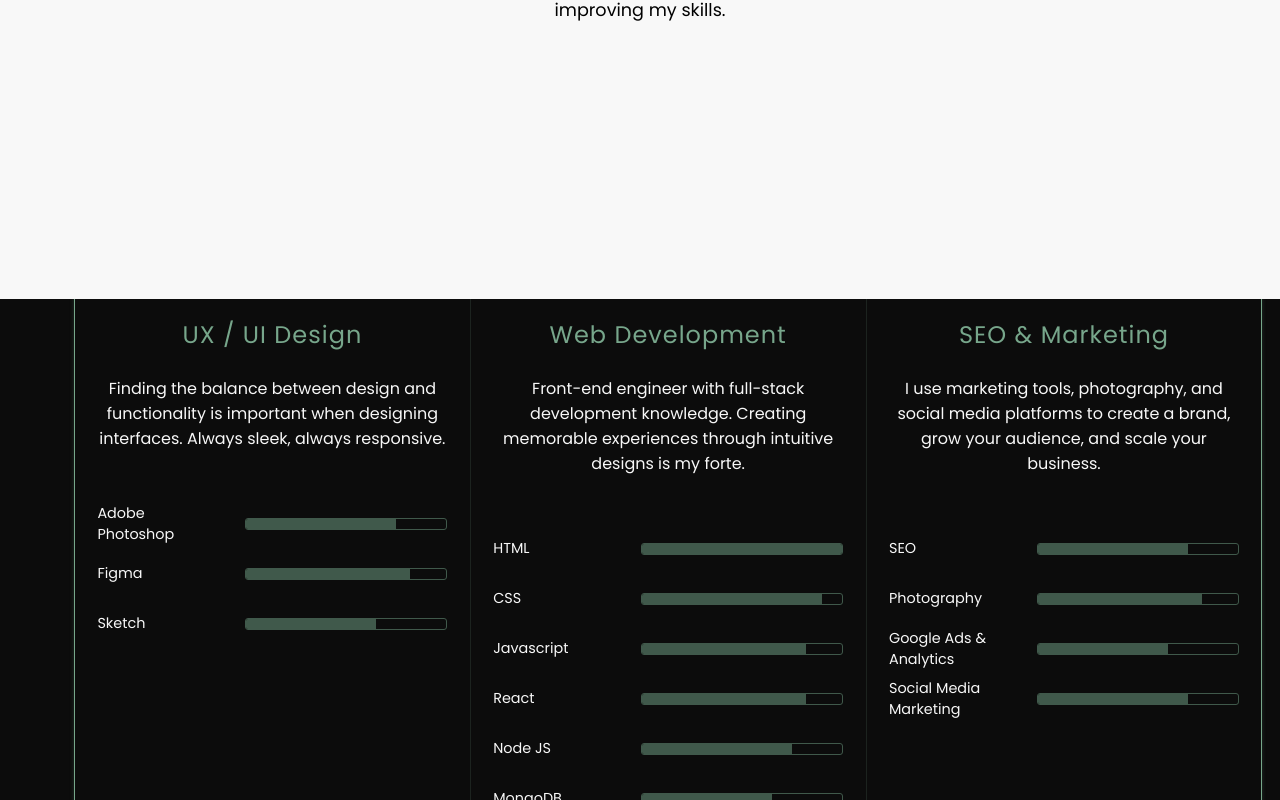
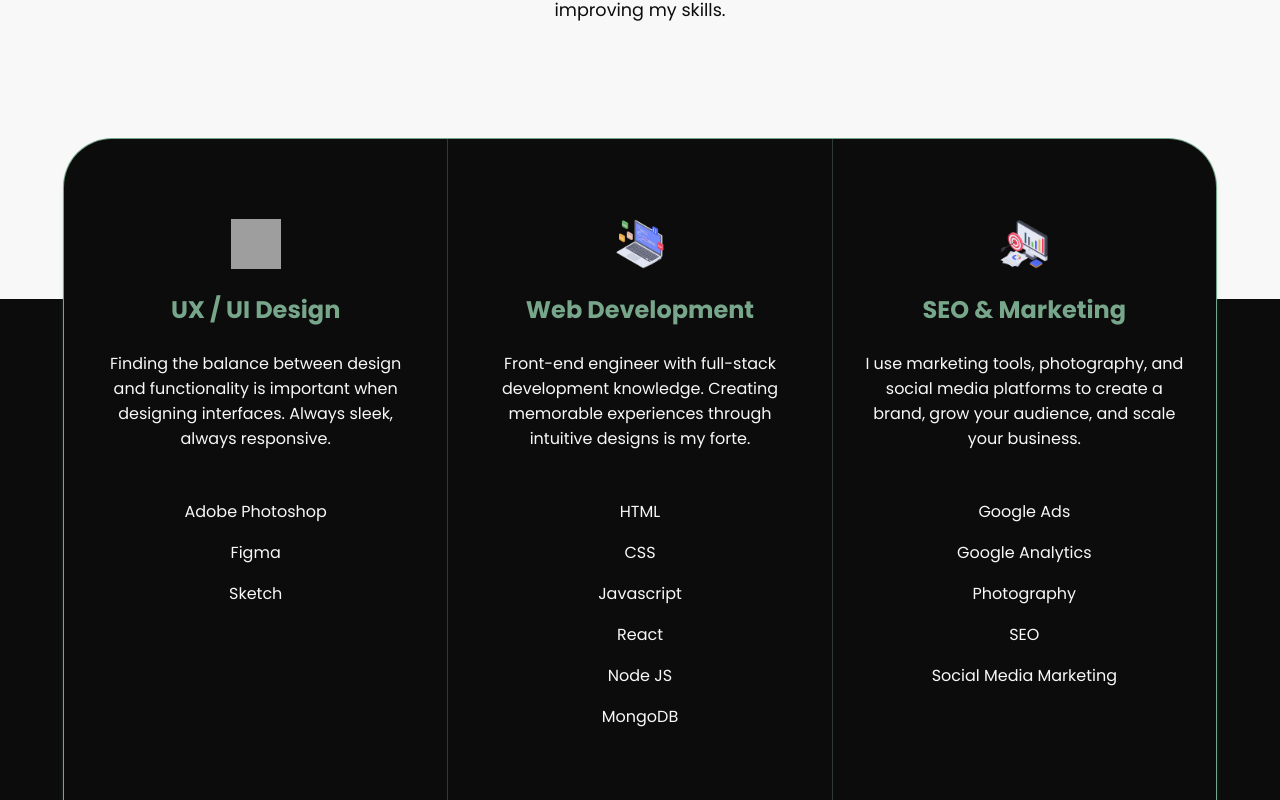
Before and after one commit to Duquea95/NextJS_Portfolio, a Next.js app: page / in a window 1280 px wide. Shown: the part 1160-1960 px from the top of the page. Built offline with nearby package versions, Linux system fonts and the light colour scheme; grey boxes are pictures that could not be loaded.

Commit message:
component css updates

```diff
--- /dev/null
+++ b/components/Carousel/data.js
@@ -0,0 +1,29 @@
+import devIcon from '../../public/images/web-development.png'
+import ux from '../../public/images/ux-design.png'
+import marketing from '../../public/images/strategy-development.png'
+
+const tabData = [
+  {
+    set: 'UX / UI Design',
+    name: 'UX / UI Design',
+    image: ux,
+    description: 'Finding the balance between design and functionality is important when designing interfaces. Always sleek, always responsive.', skills: [ 'Adobe Photoshop','Figma', 'Sketch'],
+  },
+  {
+    set: 'Front-End Experience',
+    name: 'Web Development',
+    image: devIcon,
+    description: 'Front-end engineer with full-stack development knowledge. Creating memorable experiences through intuitive designs is my forte.',
+    skills: [ 'HTML', 'CSS', 'Javascript', 'React','Node JS', 'MongoDB'],
+    icons: ['https://www.flaticon.com/free-icons/html-5',]
+  },
+  {
+    set: 'SEO & Marketing',
+    name: 'SEO & Marketing',
+    image: marketing,
+    description: 'I use marketing tools, photography, and social media platforms to create a brand, grow your audience, and scale your business.',
+    skills: [ 'Google Ads', 'Google Analytics', 'Photography', 'SEO', 'Social Media Marketing'],
+  }
+]
+
+export default tabData
--- /dev/null
+++ b/components/Carousel/index.js
@@ -0,0 +1,104 @@
+import React, {useState, useEffect} from 'react'
+import Image from 'next/image';
+import tabData from './data';
+
+const Carousel = () => {
+  const [currentIndex, setCurrentIndex] = useState(0);
+  const data = ['Web Development', 'Ux & UI Design', 'SEO & Marketing'];
+
+  const carouselInfiniteScroll = () => {
+    if(currentIndex === data.length-1){
+      return setCurrentIndex(0)
+    }
+
+    return setCurrentIndex(currentIndex+1)
+  }
+
+  useEffect(() =>{
+    const interval = setInterval(() => {carouselInfiniteScroll()}, 3000)
+    return () => clearInterval(interval)
+  })
+
+  const scrollLeft = () => {
+    const slideWidth = slide.clientWidth;
+    slidesContainer.scrollLeft += slideWidth;
+  };
+
+  const scrollRight = () => {
+    const slideWidth = slide.clientWidth;
+    slidesContainer.scrollLeft -= slideWidth;
+  };
+
+  const getPillClasses = (skill) => {
+    switch(skill){
+      case 'HTML':
+      case 'Shopify':
+        return 'pillFull';
+
+      case 'CSS':
+        return 'pill90';
+
+      case 'Javascript':
+      case 'React':
+      case 'Photography':
+      case 'Figma':
+        return 'pill82';
+
+      case 'Adobe Photoshop':
+      case 'SEO':
+      case 'Node JS':
+      case 'Social Media Marketing':
+        return 'pill75';
+
+      case 'Google Ads & Analytics':
+      case 'MongoDB':
+      case 'Sketch':
+        return 'pill65';
+
+      case 'Ruby on Rails':
+      case 'PHP':
+        return 'pillHalf';
+    }
+  }
+
+  return(
+    <>
+      <section className="slider-wrapper">
+        {/* <button className="slide-arrow slide-arrow-back" onClick={scrollLeft}>
+          &#8249;
+        </button>
+
+        <button className="slide-arrow slide-arrow-next" onClick={scrollRight}>
+          &#8250;
+        </button> */}
+
+        <div className="slides-container">
+          {tabData.map((tab, index) => {
+            return(
+              <div className="slide">
+                <div className='slide-head'>
+                    <Image src={tab.image} width={50} height={50} alt={tab.name} />
+                    <h2 className="">{tab.name}</h2>
+                </div>
+                <div className='slide-copy'>
+                  <p>{tab.description}</p>
+                </div>
+                <div className='slide-list'>
+                  { tab.skills.map((skill, index) => {
+                    return(
+                      <div key={index} className='slide-list-item'>
+                        <p>{skill}</p>
+                        {/* <div className='pill'><div className={`pill-fill` + (pillCSS ? (' ' + pillCSS) : '')}></div></div> */}
+                      </div>
+                  )})}
+                </div>
+              </div>
+            )
+          })}
+        </div>
+      </section>
+    </>
+  )
+}
+
+export default Carousel
--- a/components/Navbar/index.js
+++ b/components/Navbar/index.js
@@ -13,11 +13,16 @@ const Navbar = () => {
           </Link>
         </div>
         <nav>
-          <ul className="flex">
-            <li><Link href='/Work'>Work</Link></li>
-            <li><Link href='/About'>About</Link></li>
-            <li className="nav-cta"><Link href='/Contact'>Say Hello</Link></li>
-          </ul>
+          <div className="menu_cta">
+            <div>X</div>
+          </div>
+          <div className="menu">
+            <ul className="flex">
+              <li><Link href='/Work'>Work</Link></li>
+              <li><Link href='/About'>About</Link></li>
+              <li className="nav-cta"><Link href='/Contact'>Say Hello</Link></li>
+            </ul>
+          </div>
         </nav>
       </div>
     </header>
--- a/global.css
+++ b/global.css
@@ -100,6 +100,7 @@ html, body{
   width: 100%;
   margin: 0;
   padding: 0;
+  background: #0c0c0c;
 }
 
 h1{
@@ -119,10 +120,6 @@ ul{
 .section.cards, .section.tabs{
   height: auto;
   overflow: hidden;
-}
-
-.section, main{
-  background-color: #f8f8f8;
 }
 .flex{
   display: flex;
@@ -172,6 +169,12 @@ header > div.flex{
   align-items: center;
 }
 
+header .menu{
+  display: none;
+}
+header .menu_cta{
+  color: white;
+}
 header ul{
   align-items: center;
 }
@@ -226,7 +229,7 @@ Component Styling - Banner
   width: 100%;
   max-height: 5em;
 } */
-.banner,.badges, footer .section, .cards, .tabs, .tabs .container, .mailer, header, .card .overlay, .error-page, .text-with-image{background: #0c0c0c;}
+.banner,.badges, footer .section, .cards, .tabs, .tabs .container, .mailer, header, .card .overlay, .error-page, .text-with-image, .slider-wrapper {background: #0c0c0c;}
 .banner .padding.content {
   padding: 3rem 2rem;
 }
@@ -303,6 +306,7 @@ Component Styling - CopyBlock
 *********************************/
 
 .CopyBlock{
+  background: #f8f8f8;
   text-align: center;
 }
 .CopyBlock > div{
@@ -336,7 +340,7 @@ Component Styling - Cards
   margin-bottom: 1.5rem;
 }
 .cards .content-copy{
-  margin-bottom: 6rem;
+  margin-bottom: 3rem;
   letter-spacing: 1px;
 }
 .card-grid{
@@ -346,8 +350,10 @@ Component Styling - Cards
 .card{
   position: relative;
   min-height: 275px;
+  min-width: 250px;
+  margin: 0 auto 3rem;
 }
-.cards h2{
+.cards h2, .CopyBlock .content p{
   color: #0c0c0c;
 }
 .card img{
@@ -416,7 +422,8 @@ Component Styling - Cards
   margin: 0 auto 3rem;
 }
 .cards h2{color: #77A68B;}
-.card p,.card-link, .cards p, header a, .banner h2,.banner p, .mailer p, button a, form input::placeholder, textarea::placeholder, textarea, .text-with-image p{
+
+p,.card-link, header a, .banner h2, button a, form input::placeholder, textarea::placeholder, textarea{
   color: #f8f8f8;
 }
 
@@ -506,7 +513,7 @@ textarea{
 /*********************************
 Component Styling - Button
 *********************************/
-button{
+.mailer button{
   position:relative;
   letter-spacing: 0.15em;
   font-size: 0.7em;
@@ -527,21 +534,114 @@ button{
   cursor: pointer;
 }
 
-button a{
+.mailer button a{
   text-align: center;
   margin: 0 auto;
 }
 
-button:hover,
-button:focus {
+.mailer button:hover,
+.mailer button:focus {
   background-color: #77A68B;
+}
+
+/*********************************
+Component Styling - Carousel
+*********************************/
+.slider-wrapper {
+  /* margin: 1rem 0; */
+  position: relative;
+  overflow: hidden;
+}
+.slides-container {
+  /* height: calc(100vh - 2rem); */
+  /* width: 100%; */
+  height: 100%;
+  width: calc(100vw - 8rem);
+  display: flex;
+  /* justify-content: center; */
+  align-items: center;
+  list-style: none;
+  margin: 2rem auto;
+  padding: 2rem;
+  overflow: scroll;
+  scroll-behavior: smooth;
+  border-radius: 3rem;
+}
+.slide {
+  width: 300px;
+  height: calc(100vh - 50px);
+  flex: 1 0 100%;
+  margin-right: 2.1rem;
+  border: 1px solid #77A68B;
+  border-radius: 3rem;
+}
+.slide:last-child{
+  margin-right: 0;
+}
+.slide-copy{
+  margin-top: 1.5rem;
+}
+.slide-head, .slide-copy, .slide-list{
+  width: calc(100% - 4rem);
+  margin: 0 auto;
+}
+.slide-head{
+  margin-top: 5rem;
+}
+.slide-copy{
+  margin: 1.5rem auto;
+}
+.slide-list{
+  margin-top: 3rem;
+}
+.slide img, .slide-list-item{
+  margin-bottom: 1rem;
+}
+.slide-skill{
+  align-items: center;
+  height: 40px;
+  width: 350px;
+  margin: 0 auto;
+  justify-content: space-between;
+}
+
+.slide-arrow {
+  position: absolute;
+  display: flex;
+  top: 0;
+  bottom: 0;
+  margin: auto;
+  height: 4rem;
+  background-color: white;
+  border: none;
+  width: 2rem;
+  font-size: 3rem;
+  padding: 0;
+  cursor: pointer;
+  opacity: 0.5;
+  transition: opacity 100ms;
+  align-items: center;
+}
+.slide-arrow:hover,
+.slide-arrow:focus {
+  opacity: 1;
+}
+.slide-arrow-back {
+  left: 0;
+  padding-left: 0.25rem;
+  border-radius: 0 2rem 2rem 0;
+}
+.slide-arrow-next {
+  right: 0;
+  padding-left: 0.75rem;
+  border-radius: 2rem 0 0 2rem;
 }
 
 /*********************************
 Component Styling - Footer
 *********************************/
 
-footer, footer .flex-between, .banner .banner-image, button > a, form .justify-center:last-child,.form-copy, .banner, .error-page{
+footer, footer .flex-between, .banner .banner-image, button > a, form .justify-center:last-child,.form-copy, .banner, .error-page, .slide, .badges .content{
   text-align: center;
 }
 
@@ -672,7 +772,7 @@ footer div.padding.content > div:first-child a:hover::after{
 .tabs .content{
   margin-left: auto;
   margin-right: auto;
-  padding: 0 75px;
+  padding: 0 2rem;
 }
 .tabs .container{
   margin: 0 auto;
@@ -757,7 +857,7 @@ footer div.padding.content > div:first-child a:hover::after{
 .inner-content{
   margin: 0 auto;
 }
-/* Blocks */
+/* Badges */
 .badges{
   padding: 5rem 0;
 }
@@ -768,7 +868,6 @@ footer div.padding.content > div:first-child a:hover::after{
 .badges .content{
   width: 75%;
   margin: 0 auto;
-  text-align: center;
 }
 
 .badges .content > div:first-child{
@@ -776,10 +875,17 @@ footer div.padding.content > div:first-child a:hover::after{
 }
 .badges .content .flex{
   justify-content: space-between;
-  flex-wrap: wrap;
 }
 
-@media (min-width: 780px){
+.badge img{
+  width: 75px;
+  height: 75px;
+}
+
+@media (min-width: 768px){
+  header .menu{
+    display: block;
+  }
   header > div{
     width: 90%;
     margin: 0 auto;
@@ -787,6 +893,48 @@ footer div.padding.content > div:first-child a:hover::after{
   header ul{
     justify-content: space-between;
     width: 275px;
+  }
+  .slider-wrapper{
+    overflow: visible;
+    height: 100vh ;
+    display: flex;
+    justify-content: center;
+    /* z-index: -1; */
+  }
+  .slider-wrapper button{
+    display: none;
+  }
+  .slides-container{
+    z-index: 999;
+    margin-top: -10rem;
+    box-shadow: 0 5px 5px 0 rgb(119 166 139 / 35%), 0 0 0 1px rgb(119, 166, 139);
+    background: #0c0c0c;
+    position: absolute;
+    overflow: unset;
+    padding: 0;
+  }
+  .slide {
+    height: 100%;
+    width: 100%;
+    flex: unset;
+    border: none;
+    border-radius: 0;
+    border-right: 1px solid #77A68B50;
+    margin-right: 0;
+  }
+  .slide:last-child {
+    border-right: none;
+}
+  .section.tabs{
+    overflow: visible;
+  }
+  .badges .content .flex{
+    justify-content: space-between;
+    flex-wrap: wrap;
+  }
+  .badge img{
+    width: 175px;
+    height: 175px;
   }
   .dsktp-only{
     display: unset;
@@ -803,6 +951,12 @@ footer div.padding.content > div:first-child a:hover::after{
   }
   .banner .banner-image{
     margin: 7rem auto 0;
+  }
+  .card{
+    width: 33.3333%;
+  }
+  .cards .content-copy{
+    margin-bottom: 6rem;
   }
 
   .CopyBlock .content{
@@ -890,9 +1044,6 @@ footer div.padding.content > div:first-child a:hover::after{
   }
 }
 @media (min-width: 1024px){
-  .card{
-    width: 33.3333%;
-  }
   .padding, footer div.padding.content{
     padding: 4rem 8rem;
   }
--- a/pages/index.js
+++ b/pages/index.js
@@ -6,6 +6,7 @@ import CopyBlock from '../components/CopyBlock';
 import Cards from '../components/Cards';
 import Badges from '../components/Badges';
 import Skills from '../components/Skills';
+import Carousel from '../components/Carousel';
 
 const HomePage =() => {
 
@@ -20,7 +21,7 @@ const HomePage =() => {
     </Head>
     <Banner title="Web Developer & Designer" subtitle="Developing user-friendly and memorable experiences with every design."/>
     <CopyBlock title="Hi, I'm Anthony." copy="Since beginning my journey as a web developer over 5 years ago, I've done remote work for agencies, consulted for small businesses, and collaborated with talented people to create digital products for both business and consumer use. I'm confident, naturally curious, and always improving my skills."/>
-    <Skills/>
+    <Carousel/>
     <Cards/>
     <Badges />
     <Mailer/>
```
